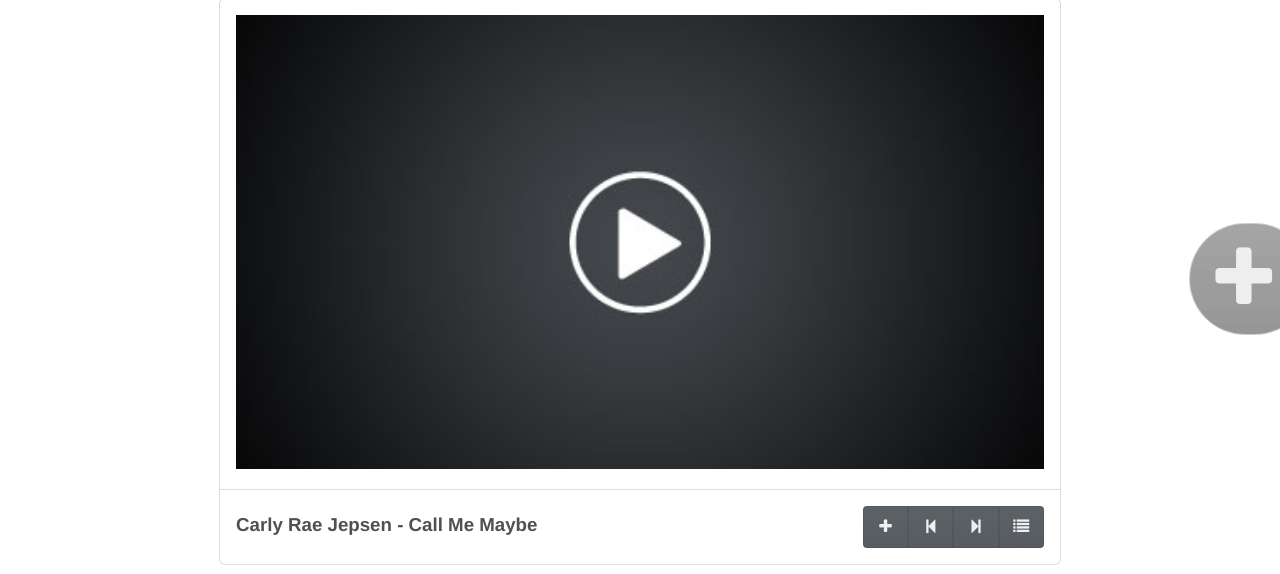
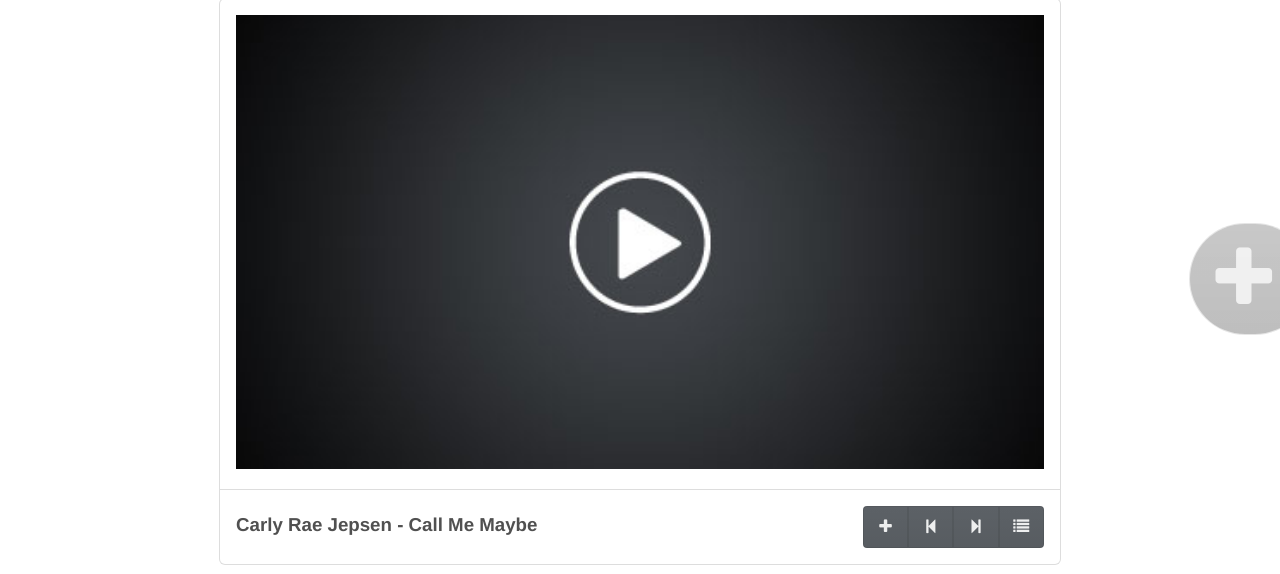
Before and after one commit to zach-taylor/snickerdoodle, a Flask app: page /watch in a window 1280 px wide. Shown: the part 176-750 px from the top of the page. Run offline with Flask 2, Linux system fonts and the light colour scheme; some libraries are stand-ins or nearby versions.

Commit message:
Remove accidental double button

```diff
--- a/templates/watch.html
+++ b/templates/watch.html
@@ -36,10 +36,6 @@
     <span class="text" style="display: none;">Menu</span>
 </div>
 -->
-
-<div class="ui black massive launch attached button circular add" style="">
-    <i class="icon add"></i>
-</div>
 
 <div class="ui black massive launch attached button circular add" style="">
     <i class="icon add"></i>
```
